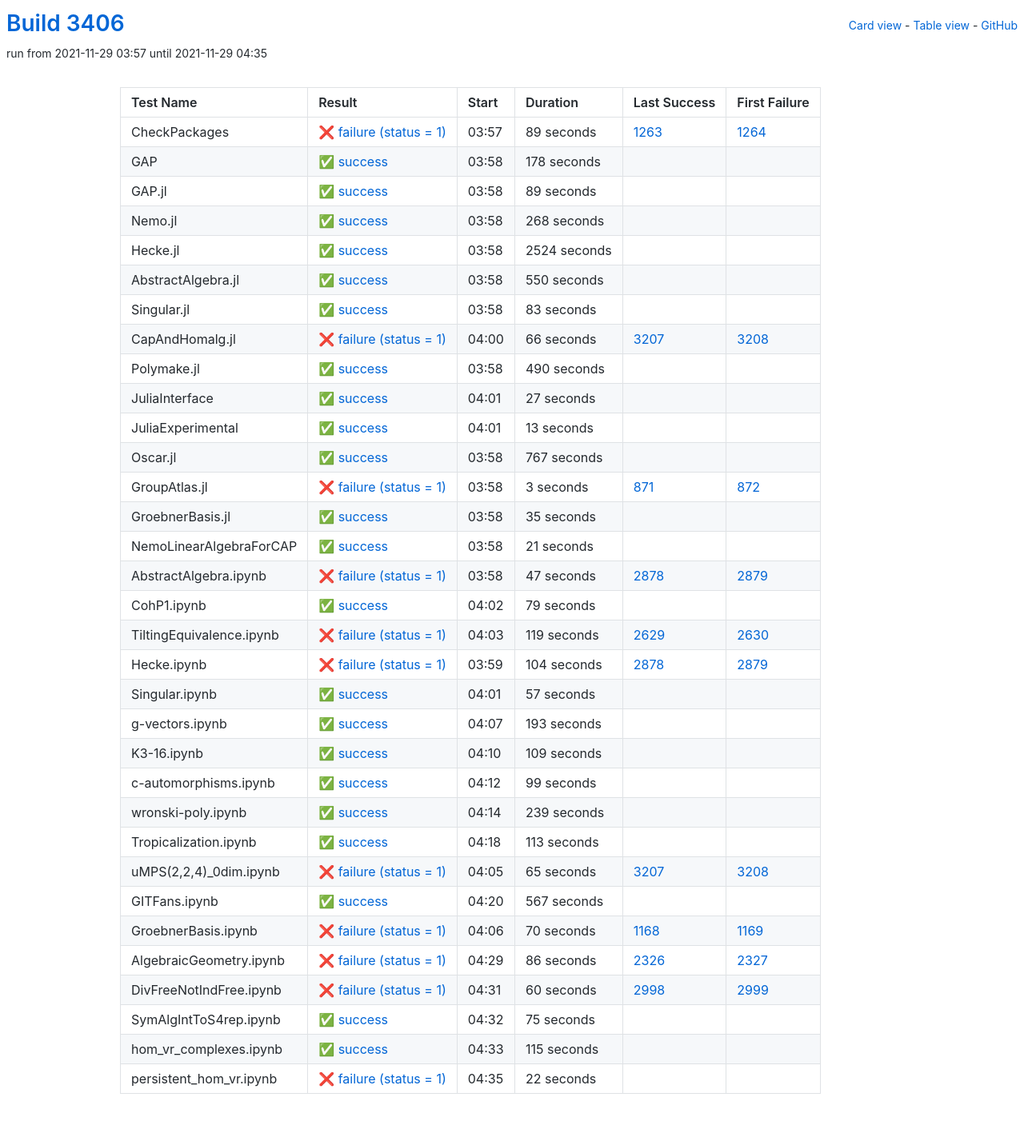
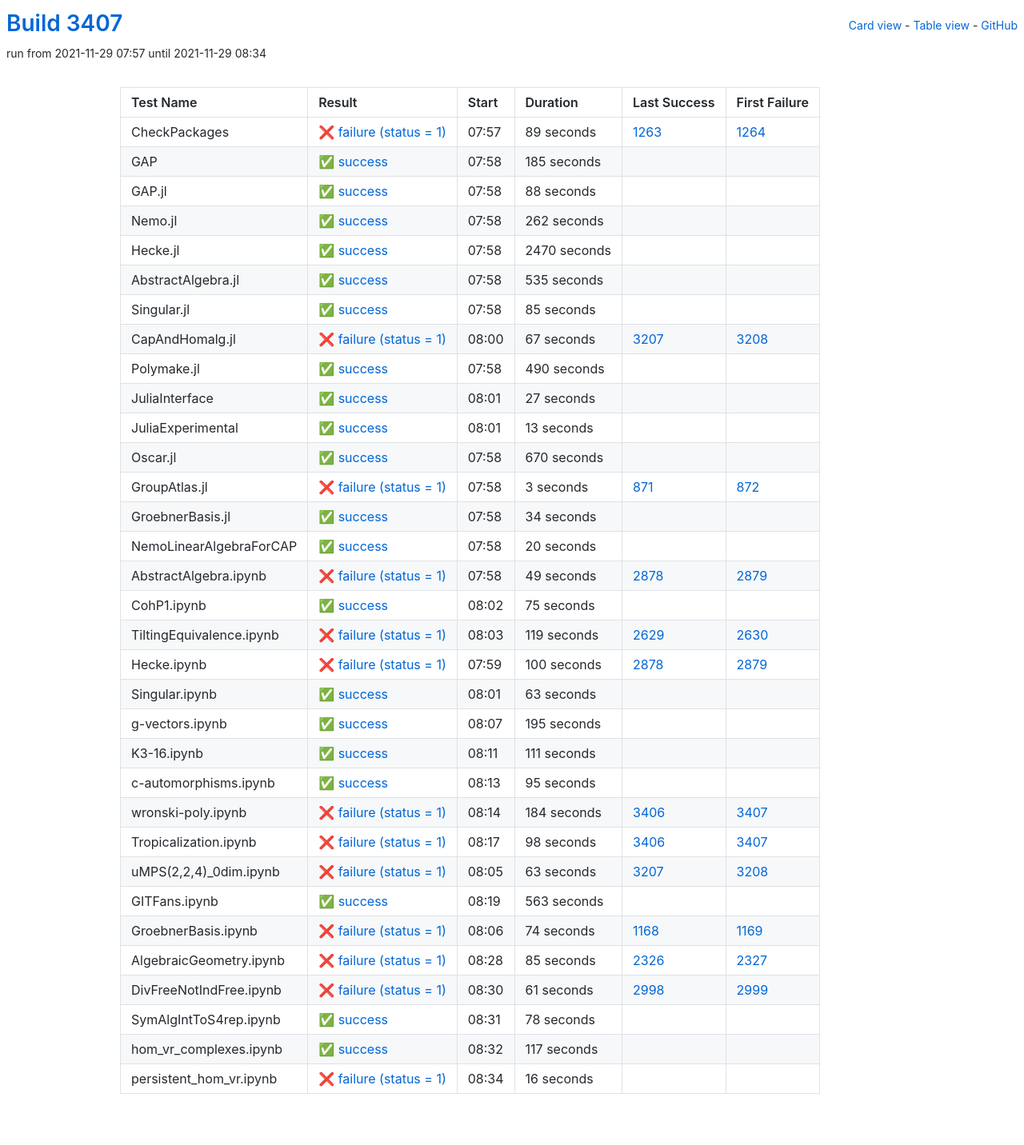
Before and after one commit to oscar-system/oscar-ci-status-stable, a Jekyll site: the page built from table.html, in a window 1280 px wide. Shown: the whole page at 80% size. Built offline with Jekyll 4.4.1, drawn with Linux system fonts in a browser that asks for light colours.

Commit message:
Build #3407

```diff
--- a/_data/ci.yml
+++ b/_data/ci.yml
@@ -1,6 +1,6 @@
 ---
-build: 3406
-build_url: https://oscarci.mathematik.uni-kl.de/job/oscar-stable/3406/
+build: 3407
+build_url: https://oscarci.mathematik.uni-kl.de/job/oscar-stable/3407/
 job: oscar-stable
 organization: oscar-system
 repo: oscar-ci-status-stable
@@ -8,8 +8,8 @@ repourl: https://github.com/oscar-system/oscar-ci-status-stable
 tests:
 - name: CheckPackages
   id: checkpackages
-  log: https://oscarci.mathematik.uni-kl.de/job/oscar-stable/3406/artifact/logs/build-3406/CheckPackages.log
-  start: 2021-11-29 03:57
+  log: https://oscarci.mathematik.uni-kl.de/job/oscar-stable/3407/artifact/logs/build-3407/CheckPackages.log
+  start: 2021-11-29 07:57
   success: false
   exitcode: 1
   status: failure
@@ -20,92 +20,92 @@ tests:
   first_failure_url: https://oscarci.mathematik.uni-kl.de/job/oscar-stable/1264/
 - name: GAP
   id: gap
-  log: https://oscarci.mathematik.uni-kl.de/job/oscar-stable/3406/artifact/logs/build-3406/GAP.log
-  start: 2021-11-29 03:58
+  log: https://oscarci.mathematik.uni-kl.de/job/oscar-stable/3407/artifact/logs/build-3407/GAP.log
+  start: 2021-11-29 07:58
   success: true
   exitcode: 0
   status: success
-  duration: 178
+  duration: 185
   last_success: false
   last_success_url:
   first_failure: false
   first_failure_url:
 - name: GAP.jl
   id: gap-jl
-  log: https://oscarci.mathematik.uni-kl.de/job/oscar-stable/3406/artifact/logs/build-3406/GAP.jl.log
-  start: 2021-11-29 03:58
+  log: https://oscarci.mathematik.uni-kl.de/job/oscar-stable/3407/artifact/logs/build-3407/GAP.jl.log
+  start: 2021-11-29 07:58
   success: true
   exitcode: 0
   status: success
-  duration: 89
+  duration: 88
   last_success: false
   last_success_url:
   first_failure: false
   first_failure_url:
 - name: Nemo.jl
   id: nemo-jl
-  log: https://oscarci.mathematik.uni-kl.de/job/oscar-stable/3406/artifact/logs/build-3406/Nemo.jl.log
-  start: 2021-11-29 03:58
+  log: https://oscarci.mathematik.uni-kl.de/job/oscar-stable/3407/artifact/logs/build-3407/Nemo.jl.log
+  start: 2021-11-29 07:58
   success: true
   exitcode: 0
   status: success
-  duration: 268
+  duration: 262
   last_success: false
   last_success_url:
   first_failure: false
   first_failure_url:
 - name: Hecke.jl
   id: hecke-jl
-  log: https://oscarci.mathematik.uni-kl.de/job/oscar-stable/3406/artifact/logs/build-3406/Hecke.jl.log
-  start: 2021-11-29 03:58
+  log: https://oscarci.mathematik.uni-kl.de/job/oscar-stable/3407/artifact/logs/build-3407/Hecke.jl.log
+  start: 2021-11-29 07:58
   success: true
   exitcode: 0
   status: success
-  duration: 2524
+  duration: 2470
   last_success: false
   last_success_url:
   first_failure: false
   first_failure_url:
 - name: AbstractAlgebra.jl
   id: abstractalgebra-jl
-  log: https://oscarci.mathematik.uni-kl.de/job/oscar-stable/3406/artifact/logs/build-3406/AbstractAlgebra.jl.log
-  start: 2021-11-29 03:58
+  log: https://oscarci.mathematik.uni-kl.de/job/oscar-stable/3407/artifact/logs/build-3407/AbstractAlgebra.jl.log
+  start: 2021-11-29 07:58
   success: true
   exitcode: 0
   status: success
-  duration: 550
+  duration: 535
   last_success: false
   last_success_url:
   first_failure: false
   first_failure_url:
 - name: Singular.jl
   id: singular-jl
-  log: https://oscarci.mathematik.uni-kl.de/job/oscar-stable/3406/artifact/logs/build-3406/Singular.jl.log
-  start: 2021-11-29 03:58
+  log: https://oscarci.mathematik.uni-kl.de/job/oscar-stable/3407/artifact/logs/build-3407/Singular.jl.log
+  start: 2021-11-29 07:58
   success: true
   exitcode: 0
   status: success
-  duration: 83
+  duration: 85
   last_success: false
   last_success_url:
   first_failure: false
   first_failure_url:
 - name: CapAndHomalg.jl
   id: capandhomalg-jl
-  log: https://oscarci.mathematik.uni-kl.de/job/oscar-stable/3406/artifact/logs/build-3406/CapAndHomalg.jl.log
-  start: 2021-11-29 04:00
+  log: https://oscarci.mathematik.uni-kl.de/job/oscar-stable/3407/artifact/logs/build-3407/CapAndHomalg.jl.log
+  start: 2021-11-29 08:00
   success: false
   exitcode: 1
   status: failure
-  duration: 66
+  duration: 67
   last_success: 3207
   last_success_url: https://oscarci.mathematik.uni-kl.de/job/oscar-stable/3207/
   first_failure: 3208
   first_failure_url: https://oscarci.mathematik.uni-kl.de/job/oscar-stable/3208/
 - name: Polymake.jl
   id: polymake-jl
-  log: https://oscarci.mathematik.uni-kl.de/job/oscar-stable/3406/artifact/logs/build-3406/Polymake.jl.log
-  start: 2021-11-29 03:58
+  log: https://oscarci.mathematik.uni-kl.de/job/oscar-stable/3407/artifact/logs/build-3407/Polymake.jl.log
+  start: 2021-11-29 07:58
   success: true
   exitcode: 0
   status: success
@@ -116,8 +116,8 @@ tests:
   first_failure_url:
 - name: JuliaInterface
   id: juliainterface
-  log: https://oscarci.mathematik.uni-kl.de/job/oscar-stable/3406/artifact/logs/build-3406/JuliaInterface.log
-  start: 2021-11-29 04:01
+  log: https://oscarci.mathematik.uni-kl.de/job/oscar-stable/3407/artifact/logs/build-3407/JuliaInterface.log
+  start: 2021-11-29 08:01
   success: true
   exitcode: 0
   status: success
@@ -128,8 +128,8 @@ tests:
   first_failure_url:
 - name: JuliaExperimental
   id: juliaexperimental
-  log: https://oscarci.mathematik.uni-kl.de/job/oscar-stable/3406/artifact/logs/build-3406/JuliaExperimental.log
-  start: 2021-11-29 04:01
+  log: https://oscarci.mathematik.uni-kl.de/job/oscar-stable/3407/artifact/logs/build-3407/JuliaExperimental.log
+  start: 2021-11-29 08:01
   success: true
   exitcode: 0
   status: success
@@ -140,20 +140,20 @@ tests:
   first_failure_url:
 - name: Oscar.jl
   id: oscar-jl
-  log: https://oscarci.mathematik.uni-kl.de/job/oscar-stable/3406/artifact/logs/build-3406/Oscar.jl.log
-  start: 2021-11-29 03:58
+  log: https://oscarci.mathematik.uni-kl.de/job/oscar-stable/3407/artifact/logs/build-3407/Oscar.jl.log
+  start: 2021-11-29 07:58
   success: true
   exitcode: 0
   status: success
-  duration: 767
+  duration: 670
   last_success: false
   last_success_url:
   first_failure: false
   first_failure_url:
 - name: GroupAtlas.jl
   id: groupatlas-jl
-  log: https://oscarci.mathematik.uni-kl.de/job/oscar-stable/3406/artifact/logs/build-3406/GroupAtlas.jl.log
-  start: 2021-11-29 03:58
+  log: https://oscarci.mathematik.uni-kl.de/job/oscar-stable/3407/artifact/logs/build-3407/GroupAtlas.jl.log
+  start: 2021-11-29 07:58
   success: false
   exitcode: 1
   status: failure
@@ -164,56 +164,56 @@ tests:
   first_failure_url: https://oscarci.mathematik.uni-kl.de/job/oscar-stable/872/
 - name: GroebnerBasis.jl
   id: groebnerbasis-jl
-  log: https://oscarci.mathematik.uni-kl.de/job/oscar-stable/3406/artifact/logs/build-3406/GroebnerBasis.jl.log
-  start: 2021-11-29 03:58
+  log: https://oscarci.mathematik.uni-kl.de/job/oscar-stable/3407/artifact/logs/build-3407/GroebnerBasis.jl.log
+  start: 2021-11-29 07:58
   success: true
   exitcode: 0
   status: success
-  duration: 35
+  duration: 34
   last_success: false
   last_success_url:
   first_failure: false
   first_failure_url:
 - name: NemoLinearAlgebraForCAP
   id: nemolinearalgebraforcap
-  log: https://oscarci.mathematik.uni-kl.de/job/oscar-stable/3406/artifact/logs/build-3406/NemoLinearAlgebraForCAP.log
-  start: 2021-11-29 03:58
+  log: https://oscarci.mathematik.uni-kl.de/job/oscar-stable/3407/artifact/logs/build-3407/NemoLinearAlgebraForCAP.log
+  start: 2021-11-29 07:58
   success: true
   exitcode: 0
   status: success
-  duration: 21
+  duration: 20
   last_success: false
   last_success_url:
   first_failure: false
   first_failure_url:
 - name: AbstractAlgebra.ipynb
   id: abstractalgebra-ipynb
-  log: https://oscarci.mathematik.uni-kl.de/job/oscar-stable/3406/artifact/logs/build-3406/AbstractAlgebra.ipynb.log
-  start: 2021-11-29 03:58
+  log: https://oscarci.mathematik.uni-kl.de/job/oscar-stable/3407/artifact/logs/build-3407/AbstractAlgebra.ipynb.log
+  start: 2021-11-29 07:58
   success: false
   exitcode: 1
   status: failure
-  duration: 47
+  duration: 49
   last_success: 2878
   last_success_url: https://oscarci.mathematik.uni-kl.de/job/oscar-stable/2878/
   first_failure: 2879
   first_failure_url: https://oscarci.mathematik.uni-kl.de/job/oscar-stable/2879/
 - name: CohP1.ipynb
   id: cohp1-ipynb
-  log: https://oscarci.mathematik.uni-kl.de/job/oscar-stable/3406/artifact/logs/build-3406/CohP1.ipynb.log
-  start: 2021-11-29 04:02
+  log: https://oscarci.mathematik.uni-kl.de/job/oscar-stable/3407/artifact/logs/build-3407/CohP1.ipynb.log
+  start: 2021-11-29 08:02
   success: true
   exitcode: 0
   status: success
-  duration: 79
+  duration: 75
   last_success: false
   last_success_url:
   first_failure: false
   first_failure_url:
 - name: TiltingEquivalence.ipynb
   id: tiltingequivalence-ipynb
-  log: https://oscarci.mathematik.uni-kl.de/job/oscar-stable/3406/artifact/logs/build-3406/TiltingEquivalence.ipynb.log
-  start: 2021-11-29 04:03
+  log: https://oscarci.mathematik.uni-kl.de/job/oscar-stable/3407/artifact/logs/build-3407/TiltingEquivalence.ipynb.log
+  start: 2021-11-29 08:03
   success: false
   exitcode: 1
   status: failure
@@ -224,180 +224,180 @@ tests:
   first_failure_url: https://oscarci.mathematik.uni-kl.de/job/oscar-stable/2630/
 - name: Hecke.ipynb
   id: hecke-ipynb
-  log: https://oscarci.mathematik.uni-kl.de/job/oscar-stable/3406/artifact/logs/build-3406/Hecke.ipynb.log
-  start: 2021-11-29 03:59
+  log: https://oscarci.mathematik.uni-kl.de/job/oscar-stable/3407/artifact/logs/build-3407/Hecke.ipynb.log
+  start: 2021-11-29 07:59
   success: false
   exitcode: 1
   status: failure
-  duration: 104
+  duration: 100
   last_success: 2878
   last_success_url: https://oscarci.mathematik.uni-kl.de/job/oscar-stable/2878/
   first_failure: 2879
   first_failure_url: https://oscarci.mathematik.uni-kl.de/job/oscar-stable/2879/
 - name: Singular.ipynb
   id: singular-ipynb
-  log: https://oscarci.mathematik.uni-kl.de/job/oscar-stable/3406/artifact/logs/build-3406/Singular.ipynb.log
-  start: 2021-11-29 04:01
+  log: https://oscarci.mathematik.uni-kl.de/job/oscar-stable/3407/artifact/logs/build-3407/Singular.ipynb.log
+  start: 2021-11-29 08:01
   success: true
   exitcode: 0
   status: success
-  duration: 57
+  duration: 63
   last_success: false
   last_success_url:
   first_failure: false
   first_failure_url:
 - name: g-vectors.ipynb
   id: g-vectors-ipynb
-  log: https://oscarci.mathematik.uni-kl.de/job/oscar-stable/3406/artifact/logs/build-3406/g-vectors.ipynb.log
-  start: 2021-11-29 04:07
+  log: https://oscarci.mathematik.uni-kl.de/job/oscar-stable/3407/artifact/logs/build-3407/g-vectors.ipynb.log
+  start: 2021-11-29 08:07
   success: true
   exitcode: 0
   status: success
-  duration: 193
+  duration: 195
   last_success: false
   last_success_url:
   first_failure: false
   first_failure_url:
 - name: K3-16.ipynb
   id: k3-16-ipynb
-  log: https://oscarci.mathematik.uni-kl.de/job/oscar-stable/3406/artifact/logs/build-3406/K3-16.ipynb.log
-  start: 2021-11-29 04:10
+  log: https://oscarci.mathematik.uni-kl.de/job/oscar-stable/3407/artifact/logs/build-3407/K3-16.ipynb.log
+  start: 2021-11-29 08:11
   success: true
   exitcode: 0
   status: success
-  duration: 109
+  duration: 111
   last_success: false
   last_success_url:
   first_failure: false
   first_failure_url:
 - name: c-automorphisms.ipynb
   id: c-automorphisms-ipynb
-  log: https://oscarci.mathematik.uni-kl.de/job/oscar-stable/3406/artifact/logs/build-3406/c-automorphisms.ipynb.log
-  start: 2021-11-29 04:12
+  log: https://oscarci.mathematik.uni-kl.de/job/oscar-stable/3407/artifact/logs/build-3407/c-automorphisms.ipynb.log
+  start: 2021-11-29 08:13
   success: true
   exitcode: 0
   status: success
-  duration: 99
+  duration: 95
   last_success: false
   last_success_url:
   first_failure: false
   first_failure_url:
 - name: wronski-poly.ipynb
   id: wronski-poly-ipynb
-  log: https://oscarci.mathematik.uni-kl.de/job/oscar-stable/3406/artifact/logs/build-3406/wronski-poly.ipynb.log
-  start: 2021-11-29 04:14
-  success: true
-  exitcode: 0
-  status: success
-  duration: 239
-  last_success: false
-  last_success_url:
-  first_failure: false
-  first_failure_url:
-- name: Tropicalization.ipynb
-  id: tropicalization-ipynb
-  log: https://oscarci.mathematik.uni-kl.de/job/oscar-stable/3406/artifact/logs/build-3406/Tropicalization.ipynb.log
-  start: 2021-11-29 04:18
-  success: true
-  exitcode: 0
-  status: success
-  duration: 113
-  last_success: false
-  last_success_url:
-  first_failure: false
-  first_failure_url:
-- name: uMPS(2,2,4)_0dim.ipynb
-  id: umps-2-2-4-0dim-ipynb
-  log: https://oscarci.mathematik.uni-kl.de/job/oscar-stable/3406/artifact/logs/build-3406/uMPS-2-2-4-_0dim.ipynb.log
-  start: 2021-11-29 04:05
+  log: https://oscarci.mathematik.uni-kl.de/job/oscar-stable/3407/artifact/logs/build-3407/wronski-poly.ipynb.log
+  start: 2021-11-29 08:14
   success: false
   exitcode: 1
   status: failure
-  duration: 65
+  duration: 184
+  last_success: 3406
+  last_success_url: https://oscarci.mathematik.uni-kl.de/job/oscar-stable/3406/
+  first_failure: 3407
+  first_failure_url: https://oscarci.mathematik.uni-kl.de/job/oscar-stable/3407/
+- name: Tropicalization.ipynb
+  id: tropicalization-ipynb
+  log: https://oscarci.mathematik.uni-kl.de/job/oscar-stable/3407/artifact/logs/build-3407/Tropicalization.ipynb.log
+  start: 2021-11-29 08:17
+  success: false
+  exitcode: 1
+  status: failure
+  duration: 98
+  last_success: 3406
+  last_success_url: https://oscarci.mathematik.uni-kl.de/job/oscar-stable/3406/
+  first_failure: 3407
+  first_failure_url: https://oscarci.mathematik.uni-kl.de/job/oscar-stable/3407/
+- name: uMPS(2,2,4)_0dim.ipynb
+  id: umps-2-2-4-0dim-ipynb
+  log: https://oscarci.mathematik.uni-kl.de/job/oscar-stable/3407/artifact/logs/build-3407/uMPS-2-2-4-_0dim.ipynb.log
+  start: 2021-11-29 08:05
+  success: false
+  exitcode: 1
+  status: failure
+  duration: 63
   last_success: 3207
   last_success_url: https://oscarci.mathematik.uni-kl.de/job/oscar-stable/3207/
   first_failure: 3208
   first_failure_url: https://oscarci.mathematik.uni-kl.de/job/oscar-stable/3208/
 - name: GITFans.ipynb
   id: gitfans-ipynb
-  log: https://oscarci.mathematik.uni-kl.de/job/oscar-stable/3406/artifact/logs/build-3406/GITFans.ipynb.log
-  start: 2021-11-29 04:20
+  log: https://oscarci.mathematik.uni-kl.de/job/oscar-stable/3407/artifact/logs/build-3407/GITFans.ipynb.log
+  start: 2021-11-29 08:19
   success: true
   exitcode: 0
   status: success
-  duration: 567
+  duration: 563
   last_success: false
   last_success_url:
   first_failure: false
   first_failure_url:
 - name: GroebnerBasis.ipynb
   id: groebnerbasis-ipynb
-  log: https://oscarci.mathematik.uni-kl.de/job/oscar-stable/3406/artifact/logs/build-3406/GroebnerBasis.ipynb.log
-  start: 2021-11-29 04:06
+  log: https://oscarci.mathematik.uni-kl.de/job/oscar-stable/3407/artifact/logs/build-3407/GroebnerBasis.ipynb.log
+  start: 2021-11-29 08:06
   success: false
   exitcode: 1
   status: failure
-  duration: 70
+  duration: 74
   last_success: 1168
   last_success_url: https://oscarci.mathematik.uni-kl.de/job/oscar-stable/1168/
   first_failure: 1169
   first_failure_url: https://oscarci.mathematik.uni-kl.de/job/oscar-stable/1169/
 - name: AlgebraicGeometry.ipynb
   id: algebraicgeometry-ipynb
-  log: https://oscarci.mathematik.uni-kl.de/job/oscar-stable/3406/artifact/logs/build-3406/AlgebraicGeometry.ipynb.log
-  start: 2021-11-29 04:29
+  log: https://oscarci.mathematik.uni-kl.de/job/oscar-stable/3407/artifact/logs/build-3407/AlgebraicGeometry.ipynb.log
+  start: 2021-11-29 08:28
   success: false
   exitcode: 1
   status: failure
-  duration: 86
+  duration: 85
   last_success: 2326
   last_success_url: https://oscarci.mathematik.uni-kl.de/job/oscar-stable/2326/
   first_failure: 2327
   first_failure_url: https://oscarci.mathematik.uni-kl.de/job/oscar-stable/2327/
 - name: DivFreeNotIndFree.ipynb
   id: divfreenotindfree-ipynb
-  log: https://oscarci.mathematik.uni-kl.de/job/oscar-stable/3406/artifact/logs/build-3406/DivFreeNotIndFree.ipynb.log
-  start: 2021-11-29 04:31
+  log: https://oscarci.mathematik.uni-kl.de/job/oscar-stable/3407/artifact/logs/build-3407/DivFreeNotIndFree.ipynb.log
+  start: 2021-11-29 08:30
   success: false
   exitcode: 1
   status: failure
-  duration: 60
+  duration: 61
   last_success: 2998
   last_success_url: https://oscarci.mathematik.uni-kl.de/job/oscar-stable/2998/
   first_failure: 2999
   first_failure_url: https://oscarci.mathematik.uni-kl.de/job/oscar-stable/2999/
 - name: SymAlgIntToS4rep.ipynb
   id: symalginttos4rep-ipynb
-  log: https://oscarci.mathematik.uni-kl.de/job/oscar-stable/3406/artifact/logs/build-3406/SymAlgIntToS4rep.ipynb.log
-  start: 2021-11-29 04:32
+  log: https://oscarci.mathematik.uni-kl.de/job/oscar-stable/3407/artifact/logs/build-3407/SymAlgIntToS4rep.ipynb.log
+  start: 2021-11-29 08:31
   success: true
   exitcode: 0
   status: success
-  duration: 75
+  duration: 78
   last_success: false
   last_success_url:
   first_failure: false
   first_failure_url:
 - name: hom_vr_complexes.ipynb
   id: hom-vr-complexes-ipynb
-  log: https://oscarci.mathematik.uni-kl.de/job/oscar-stable/3406/artifact/logs/build-3406/hom_vr_complexes.ipynb.log
-  start: 2021-11-29 04:33
+  log: https://oscarci.mathematik.uni-kl.de/job/oscar-stable/3407/artifact/logs/build-3407/hom_vr_complexes.ipynb.log
+  start: 2021-11-29 08:32
   success: true
   exitcode: 0
   status: success
-  duration: 115
+  duration: 117
   last_success: false
   last_success_url:
   first_failure: false
   first_failure_url:
 - name: persistent_hom_vr.ipynb
   id: persistent-hom-vr-ipynb
-  log: https://oscarci.mathematik.uni-kl.de/job/oscar-stable/3406/artifact/logs/build-3406/persistent_hom_vr.ipynb.log
-  start: 2021-11-29 04:35
+  log: https://oscarci.mathematik.uni-kl.de/job/oscar-stable/3407/artifact/logs/build-3407/persistent_hom_vr.ipynb.log
+  start: 2021-11-29 08:34
   success: false
   exitcode: 1
   status: failure
-  duration: 22
+  duration: 16
   last_success: false
   last_success_url:
   first_failure: false
```
Also changed, not shown: README.md.
